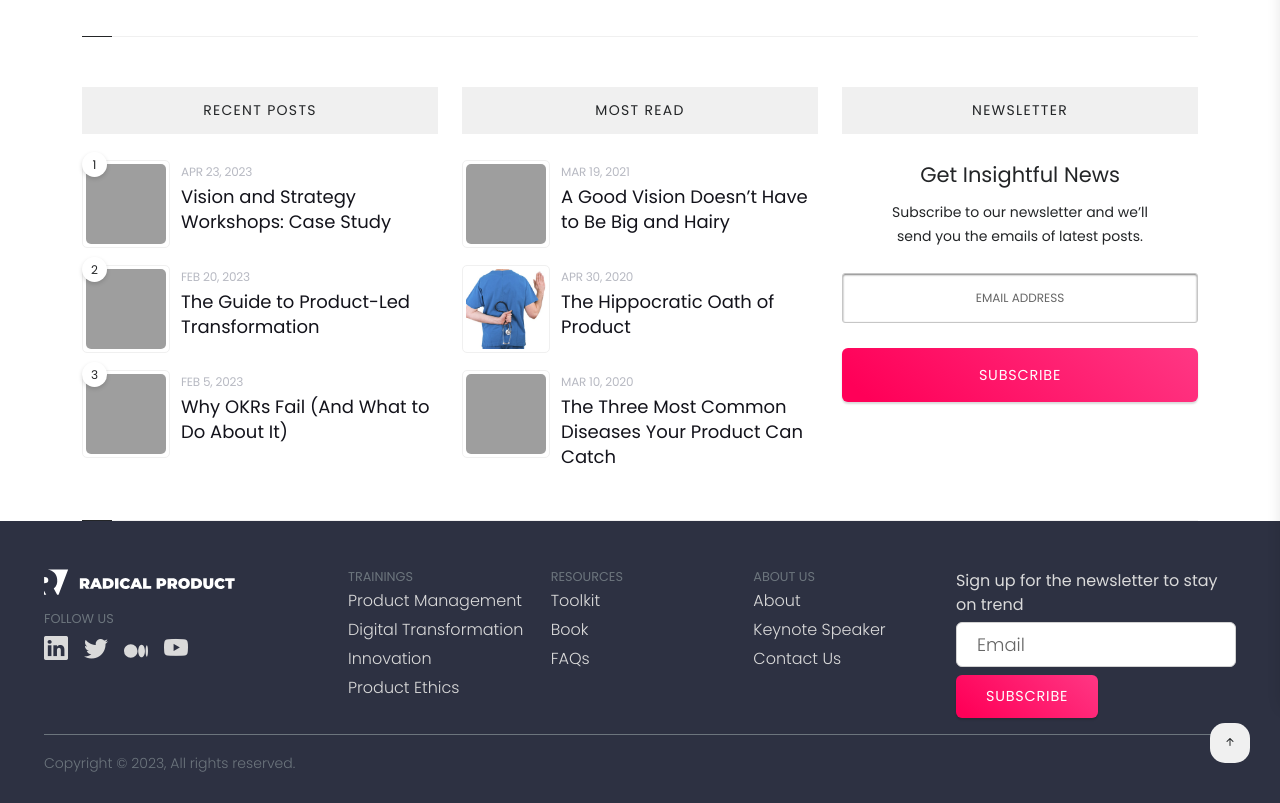
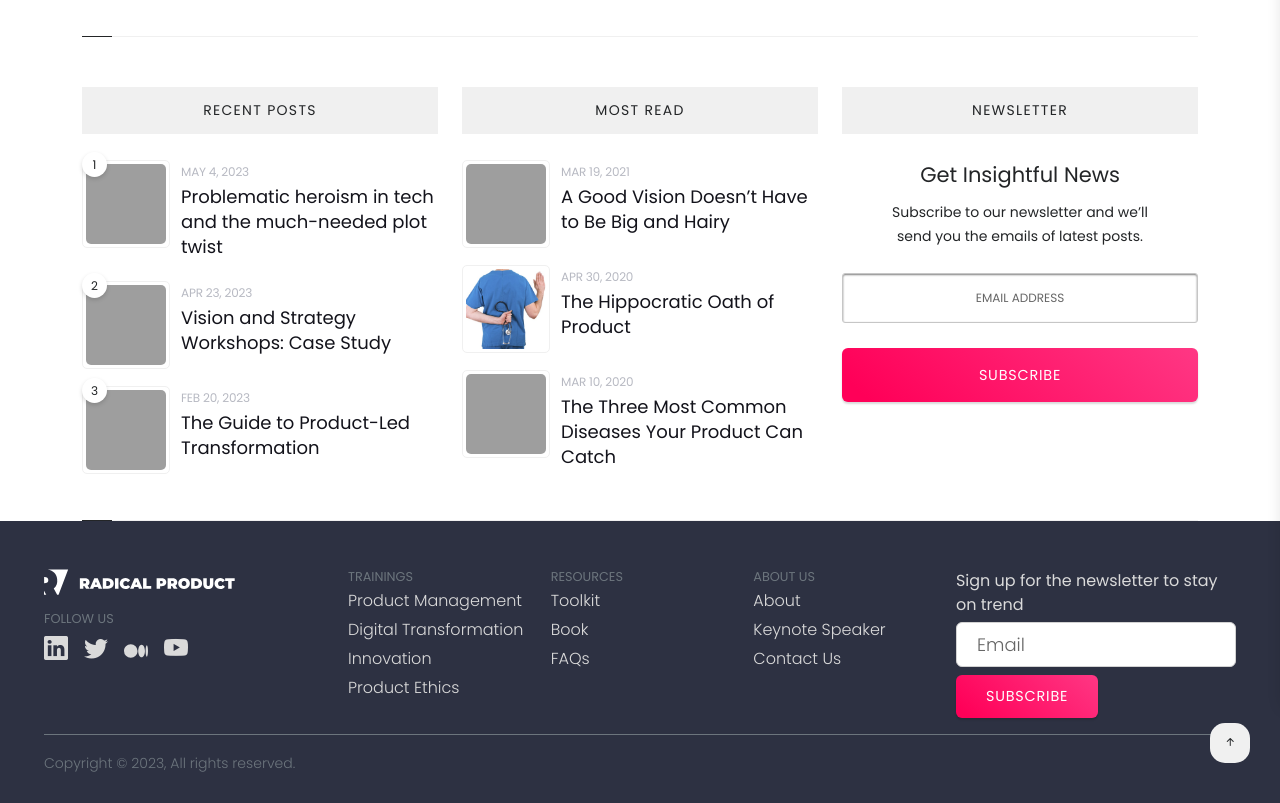
Before and after one commit to qq7te/radical-product, a Jekyll site: the page built from src/_posts/2023-04-24-dataseer-case-study.markdown, in a window 1280 px wide and 900 px high, scrolled down 8921 px, cut to the strip 97-900 px from the top of the window. Built offline with Jekyll 4.4.1, drawn with Linux system fonts in a browser that asks for light colours; nearby versions of some CDN libraries; some of the changed lines change nothing that is shown; grey boxes are pictures that could not be loaded.

Commit message:
problematic heroism and fixing errors in dataseer case study

```diff
--- a/src/_posts/2023-04-24-dataseer-case-study.markdown
+++ b/src/_posts/2023-04-24-dataseer-case-study.markdown
@@ -7,8 +7,8 @@ image: /img/dataseer2022.png
 categories: case study
 published: true
 featured: false
-metaTitle: Strategies for Product Led Transformation & Product Led-Growth | RPT
-metaDescription: Looking to understand what product led transformation is? Learn how to transform from a project to a product mindset.
+metaTitle: How Vision & Strategy Workshops Can Align Your Remote Team | RPT
+metaDescription: Learn how vision and strategy workshops can create better alignment and improve team bonding for your remote team.
 
 scripts: '<script type="application/ld+json">
 {
--- /dev/null
+++ b/src/_posts/2023-05-05-problematic-heroism.markdown
@@ -0,0 +1,74 @@
+---
+layout: post
+title: "Problematic heroism in tech and the much-needed plot twist"
+date: 2023-05-04 15:01:35 +0300
+permalink: /blog/geoffrey-hinton-problematic-heroism-ai
+image: /img/hero-villain.jpg
+categories: ethics
+published: true
+featured: false
+metaTitle: Problematic Heroism of Geoffrey Hinton in AI | RPT
+metaDescription: Geoffrey Hinton is seen as a hero for quitting Google to speak out about the dangers of AI. Here's why this isn't heroism and what we need from heroes instead.
+
+scripts: '<script type="application/ld+json">
+{
+"@context": "https://schema.org",
+"@type": "BlogPosting",
+"mainEntityOfPage": {
+"@type": "WebPage",
+"@id": "https://www.radicalproduct.com/blog/geoffrey-hinton-problematic-heroism-ai"
+},
+"author": {
+"@type": "Person",
+"name": "Radhika Dutt",
+"url": "https://www.linkedin.com/in/radhika-dutt/"
+},
+"publisher": {
+"@type": "Organization",
+"name": "Radical Product Thinking",
+"logo": {
+"@type": "ImageObject",
+"url": "https://d33wubrfki0l68.cloudfront.net/3c4dee1eba376b159a2a83d0fee95d9a2bf9de77/0b43e/img/logo.svg"
+}
+},
+"datePublished": "",
+"dateModified": "2023-02-24"
+}
+</script>'
+---
+And just like that, another hero was born. Geoffrey Hinton's announcement seemed heroic according to the headline in the [New York Times](https://www.nytimes.com/2023/05/01/technology/ai-google-chatbot-engineer-quits-hinton.html): “‘The godfather of AI’ leaves Google and warns of dangers ahead”. In the interview, Hinton justified building this technology that he now deems dangerous at Google by saying that the company was a “proper steward” of the technology until Microsoft challenged Google’s core business by augmenting its Bing search engine with AI. But in calling Google a “proper steward” Hinton seemed to have forgotten that this same company [fired Timnit Gebru](https://www.nytimes.com/2020/12/03/technology/google-researcher-timnit-gebru.html) for pointing out the dangers of large language models that power ChatGPT.
+
+We’ve seen this pattern before of a man profiting from his work and then suddenly growing a conscience and being recognized as a hero. Jan Koum did exactly that when he built WhatsApp telling users that their data was safe but [saving metadata and uploading phone numbers](https://www.forbes.com/sites/andygreenberg/2014/02/21/whatsapp-comes-under-new-scrutiny-for-privacy-policy-encryption-gaffs/?sh=59d20d77795d) from users’ contact lists to the company’s servers. He justified it by saying he would never sell the company, only to eventually sell out to Facebook. But he was hailed a hero after he eventually quit Facebook and donated $50M to Signal (an open source messaging tool that was built using a more deliberate approach to preserving privacy and which is what WhatsApp should have done in the first place).
+
+## The accidental villain
+Don’t get me wrong, it’s great that these leaders eventually changed their stance – it beats the alternative. But if only these “heroes” had had that conscience all along, they would have made a different contribution to their fields (for example, perhaps Hinton could have built AI and training models that are deliberate about creating equitable outcomes and Koum could have built an app with a genuine commitment to protecting privacy by not storing user data). Rather than praising them as heroes for growing a conscience after profiting, the lack of conscience really warrants us seeing such individuals at least as accidental villains.
+
+Movies tend to distort how we perceive villains. We expect the villain to have evil intentions and wring his hands as he contemplates mass destruction by mounting a conveniently helpful countdown on a nuclear bomb. Rarely does any technologist set out to create destruction deliberately – they stumble into it through their indifference to what happens to society as a result of their work. It turns out that hand-wringing villains are rare; accidental villains are ubiquitous.
+
+## Is it accidental if there's a clear pattern?
+But when you see a clear and well-established pattern of behavior, it begs the question: At what point should we think of villainy as a deliberate choice rather than accidental? These technologists are luminaries in their fields. Hinton who is a pioneer in deep learning is surely capable of deep thinking and knowing all along why this technology was dangerous. He chose to see Google as a “good steward” even when Gebru was fired and chose to be indifferent as to whether this technology would create inequitable outcomes until now. **We have to recognize that indifference is a choice.**
+
+## The pattern of excuses
+There’s a repeating pattern of justifications which reinforces the idea that indifference is a deliberate choice. I’m sure you’ve heard these excuses from people in the tech industry:
+
+1. **“If I don’t do this, someone else will”:** This is the most common justification, one that Hinton also admits to. Let’s set aside what others will do. What’s important is what YOU choose to do and how you choose to affect society through your work.
+2. **“Human progress happens through solving hard problems”:** The reality is that technological progress [doesn’t float all boats](https://www.technologyreview.com/2013/06/12/178008/how-technology-is-destroying-jobs/) so this justification is about satisfying intellectual pursuits without regard for what it will do to society. Oppenheimer who built the atom bomb said: “When you see something that’s technically sweet, you go ahead and do it.”
+3. **“Technology is neutral”:** In other words, it’s “just a platform” – apparently it always is. It’s easy to justify any technical work by saying that the technology itself is neutral. And if it causes harm to society in any way, it’s because of “bad actors” who used it in a way it wasn’t intended. This excuse has the added benefit that it allows technologists and their companies to frame themselves as heroes for generously fixing issues that arise on their platform because of bad actors.
+4. **“Regulations are the key”:** Leaders like [Sundar Pichay](https://www.youtube.com/watch?v=880TBXMuzmk&t=4s) and [Sam Altman](https://www.theguardian.com/technology/2023/mar/17/openai-sam-altman-artificial-intelligence-warning-gpt4) often use the need for regulations as an excuse to defer responsibility. While regulations are important, the optimism for imminent regulations is astounding considering this would require politicians to understand bleeding-edge technology and pass regulations swiftly to prevent unintended consequences. In case you’re wondering, yes, they expect a panacea of regulations to be enacted by the same kind of politicians who think that the internet is made of a [series of tubes](https://en.wikipedia.org/wiki/Series_of_tubes) and whose questions for Mark Zuckerberg in the congressional hearing offered endless fodder to [late night comedy shows](https://www.youtube.com/watch?v=Zo5Qlu9Xu3E&pp=ygU3bGF0ZSBuaWdodCBjb21lZHkgbWFyayB6dWNrZXJiZXJnIGNvbmdyZXNzaW9uYWwgaGVhcmluZw%3D%3D).
+5. **“Consumers can vote with their dollars”:** This justification is the most disingenuous of all. In reality, faced with monopolies consumers have no choice. But couldn’t one argue that people have democratic power? If people are tired of monopolies and want to curb them, they can vote for a party that will do better at regulating and enforcing regulations, right? Luigi Zingales, a professor at the University of Chicago Booth School of Business, [points out](https://pubs.aeaweb.org/doi/pdfplus/10.1257/jep.31.3.113) that large companies are comparable to sovereign states in terms of resources: “These large corporations had private security forces that rivaled the best secret services, public relations offices that dwarfed a US presidential campaign headquarters, more lawyers than the US Justice Department, and enough money to capture (through campaign donations, lobbying, and even explicit bribes) a majority of the elected representatives.” With companies continuing to amass resources, consumers’ power to create change with their votes (whether democratic or with their money) is diminishing by the day.
+
+When you observe such a clear pattern of excuses for building technologies and products with an indifference to how they affect society, it’s increasingly hard to think of these tech luminaries as accidental villains – it feels very deliberate. It’s not accidental to be indifferent – it’s a choice.
+
+## Who then are the heroes?
+The plot twist in real life is that unlike in Marvel movies, what makes a hero isn’t someone who swoops in to save the world – that’s a tall order for any mortal. And anyone proclaiming that they’re [saving the world](https://www.theverge.com/2022/7/8/23201082/elon-musk-twitter-deal-is-over) only has unbridled and unjustified hubris – that’s just a different type of villain that we can talk about another day.
+
+The real heroes are people like you who make small choices in your everyday work. You may think that you’re “just” a product manager, designer, or software developer, but I’m the side character who reminds you (the protagonist) that your talent has worth and companies need you – this means you have power. And with great power comes great responsibility.
+
+## How you can take on the mantle of a hero
+So here’s the plot twist that I urge you to live out:
+
+You’re the hero who rises from your desk realizing the power you hold: that you can vote with your labor for the world that you want to create. You realize that you’re a hero when you make the effort to understand how inequitable outcomes affect minorities who seem invisible to others and for feeling the pain of fellow humans instead of being indifferent to it. You realize what makes you a hero is not your productivity on tasks assigned to you but your thoughtfulness about the choices you make in your work, grounded in your vision for the change you want to bring to society and the world. You find heroism in honest introspection and asking how your current work is contributing to [digital pollution](https://sloanreview.mit.edu/article/combating-the-toll-of-digital-pollution/) and what decisions you want to make instead.
+
+Every hero needs a role model. My hope is that you don't regard Geoffrey Hinton, someone who chose not to sign a letter warning about the dangers of AI signed by over 1000 other AI researchers because he didn’t “want to [publicly criticize Google](publicly criticize Google) or other companies until he had quit his job,” as a role model. Instead, I hope you recognize someone like Timnit Gebru as a role model, someone who was true to her values and spoke up while she was still working at Google in an effort to get the company to change its approach when she saw the danger in large language models.
+
+My impassioned plea for you is that you take on the mantle of a hero by choosing to not be indifferent and by making courageous and intentional decisions.
```
Also changed, not shown: 1 other file.
